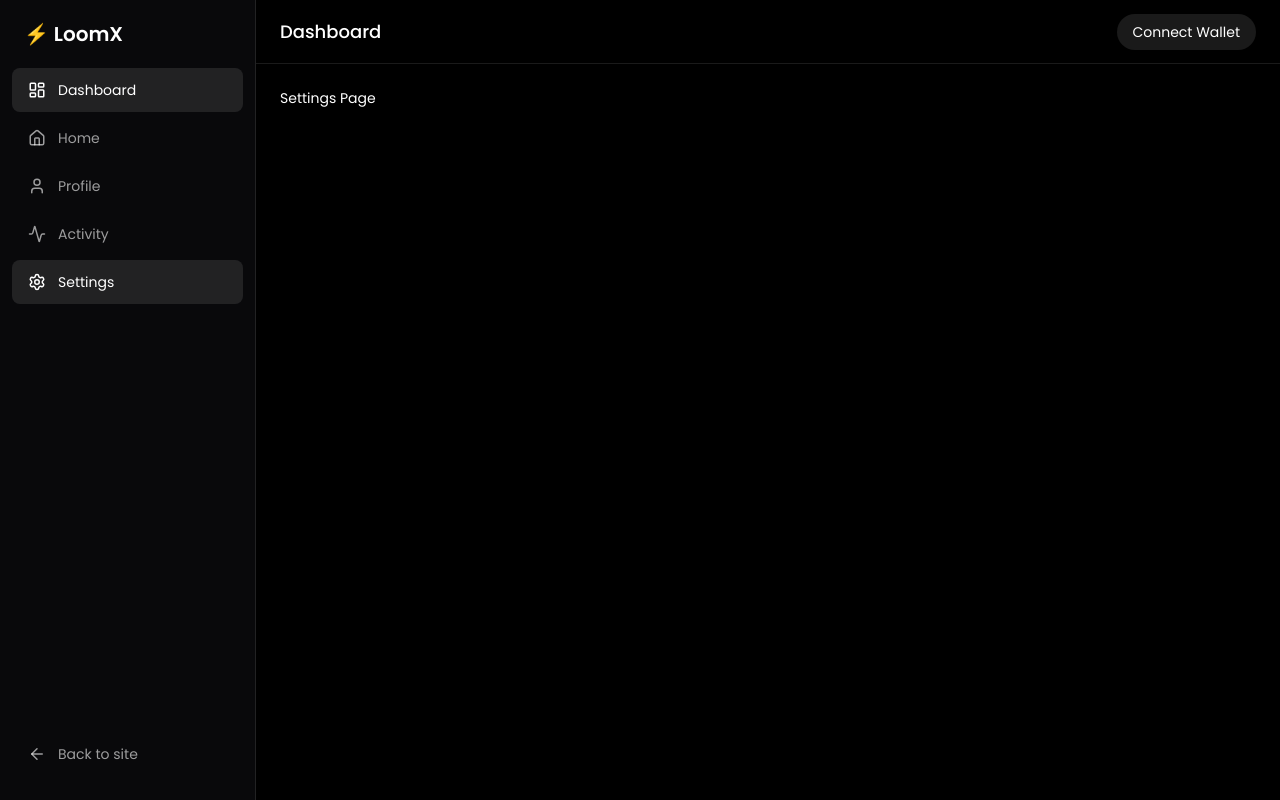
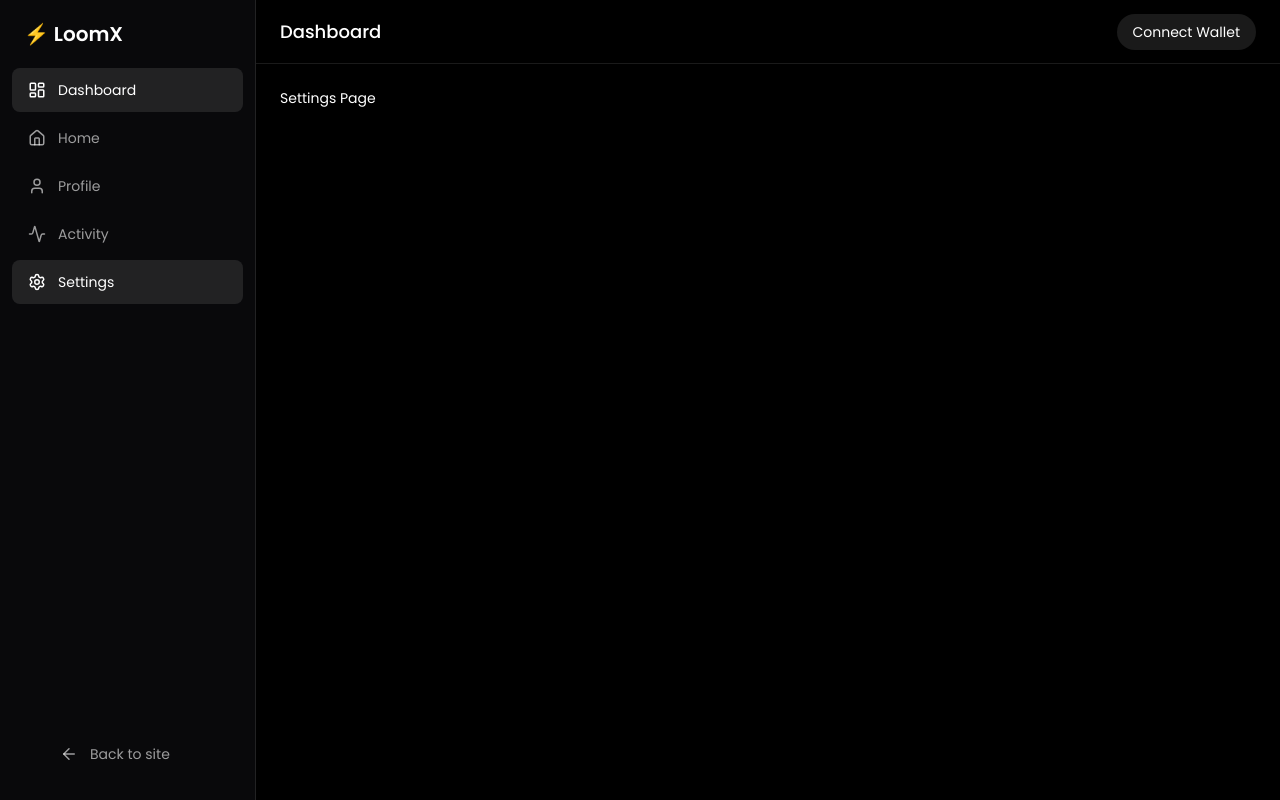
Before and after one commit to Prashanthsyntax/LoomX, a React (Vite) app in the folder client/: page /dashboard/settings in a window 1280 px wide. Built offline with nearby package versions, Linux system fonts and the light colour scheme.

Commit message:
bug the hover effect for back to site

```diff
--- a/client/src/components/dashboard/Sidebar.tsx
+++ b/client/src/components/dashboard/Sidebar.tsx
@@ -47,7 +47,7 @@ const Sidebar = () => {
       <div className="absolute bottom-6 w-full px-3">
         <NavLink
           to="/"
-          className="flex items-center gap-3 px-4 py-3 rounded-lg text-white/60 hover:bg-white/5"
+          className="inline-flex items-center gap-3 px-12 py-3 rounded-lg text-white/60 hover:bg-white/5"
         >
           <ArrowLeft size={18} />
           Back to site
```
